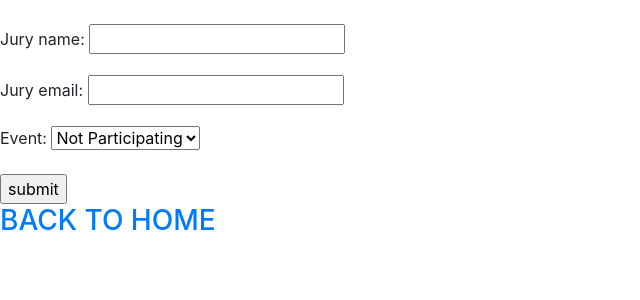
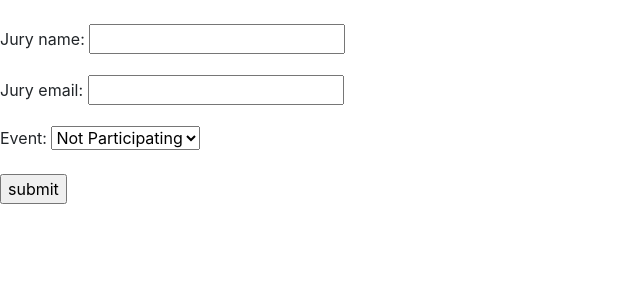
Before and after one commit to ashwinchakravarthy/DBMS_Project, a Django app: page /jury/ in a window 1280 px wide. Shown: the part 56-356 px from the top of the page, without its empty margins (0-640 px from the left). Run offline with Django 3.2, Linux system fonts and the light colour scheme; data comes from the database, SQL or seed files in the repository; both versions use the stored data as it was after the commit; some libraries are stand-ins or nearby versions.

Commit message:
jury.html change

```diff
--- a/mini_project/fest_app/templates/fest_app/jury_form.html
+++ b/mini_project/fest_app/templates/fest_app/jury_form.html
@@ -7,5 +7,4 @@
     <input type="submit" value="submit">
 </form>
 
-<h3><a href="{%url 'home'%}">BACK TO HOME</a></h3>
 {%endblock%}
```
Also changed, not shown: mini_project/db.sqlite3.
